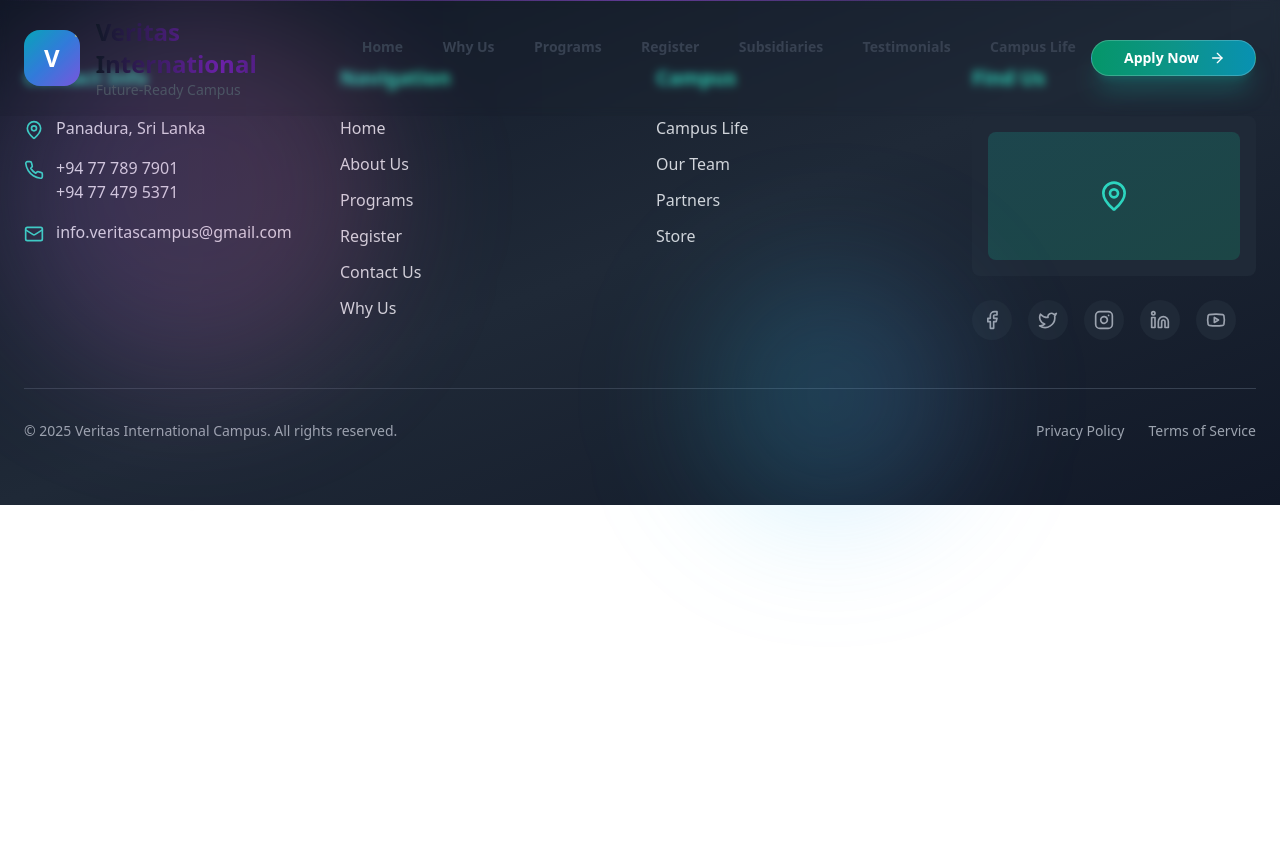
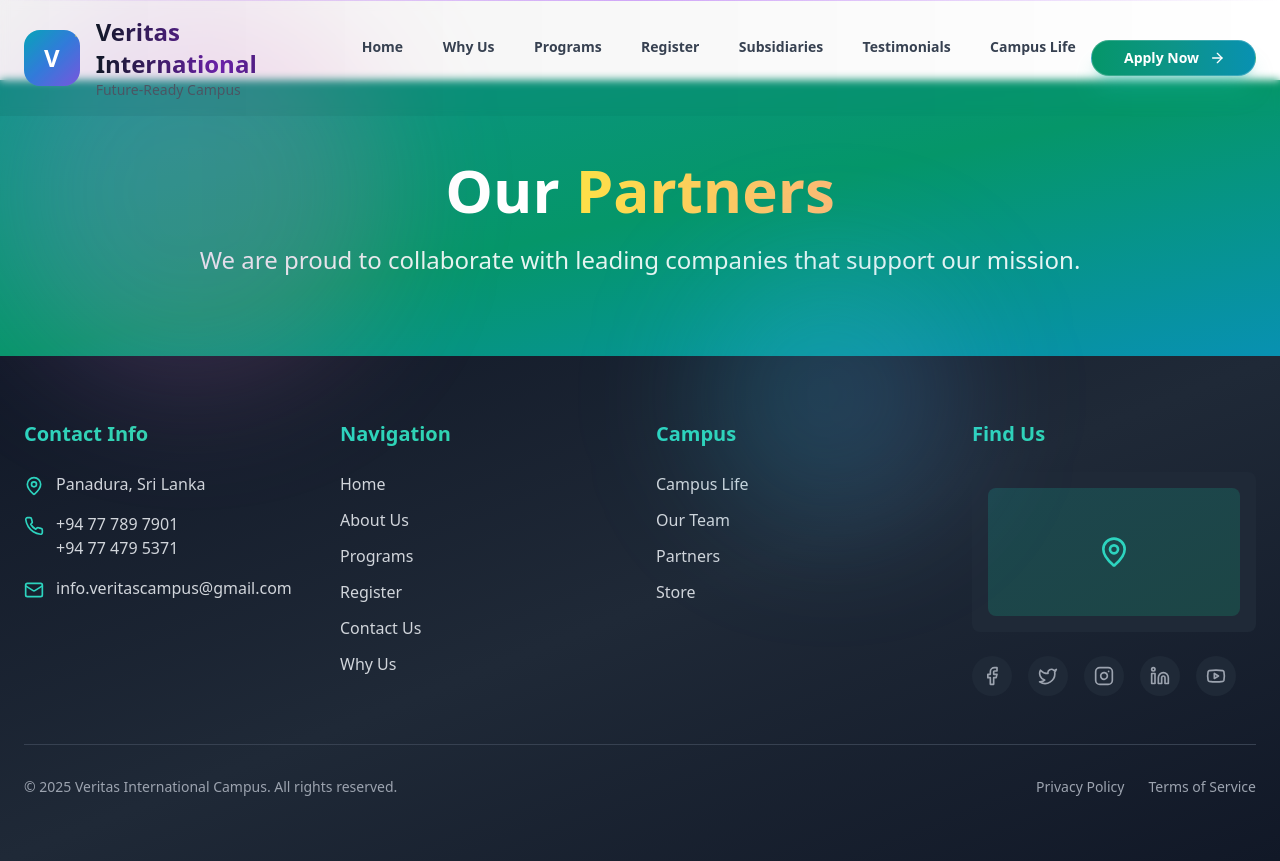
Before and after one commit to Wolferlk/Veritas-International-Uni, a React (Vite) app in the folder Frontend/: page /partners in a window 1280 px wide. Before the commit the page ends 800 px from the top, so only its background shows below. Built offline with nearby package versions, Linux system fonts and the light colour scheme.

Commit message:
Add partners header

```diff
--- a/Frontend/package.json
+++ b/Frontend/package.json
@@ -18,6 +18,7 @@
     "lucide-react": "^0.453.0",
     "react": "^18.2.0",
     "react-dom": "^18.2.0",
+    "react-icons": "^5.5.0",
     "react-router-dom": "^6.8.1",
     "tailwind-merge": "2.5.4"
   },
--- a/Frontend/src/App.tsx
+++ b/Frontend/src/App.tsx
@@ -8,7 +8,8 @@ import { Register } from "./pages/Register/Register";
 import { Subsidiaries } from "./pages/Subsidiaries/Subsidiaries";
 import { StudentTestimonials } from "./pages/StudentTestimonials/StudentTestimonials";
 import { CourseDetails } from "./pages/CourseDetails/CourseDetails";
-import  CampusLife  from "./pages/CampusLife/CampusLife";
+import CampusLife from "./pages/CampusLife/CampusLife";
+import Partners from "./pages/Partners/Partners";
 
 export const App = (): JSX.Element => {
   return (
@@ -22,6 +23,7 @@ export const App = (): JSX.Element => {
         <Route path="/testimonials" element={<StudentTestimonials />} />
         <Route path="/course/:id" element={<CourseDetails />} />
         <Route path="/campus-life" element={<CampusLife />} />
+        <Route path="/partners" element={<Partners />} />
       </Routes>
     </Layout>
   );
--- /dev/null
+++ b/Frontend/src/pages/Partners/Partners.tsx
@@ -0,0 +1,34 @@
+import React from 'react'
+import { motion, AnimatePresence } from "framer-motion";
+
+
+const Partners = () => {
+    return (
+        <div className="pt-20">
+            {/* Hero Section */}
+            <section className="py-20 bg-gradient-to-br from-teal-600 via-emerald-600 to-cyan-600 text-white">
+                <div className="container mx-auto px-6">
+                    <motion.div
+                        className="text-center max-w-4xl mx-auto"
+                        initial={{ opacity: 0, y: 30 }}
+                        animate={{ opacity: 1, y: 0 }}
+                        transition={{ duration: 0.8 }}
+                    >
+                        <h1 className="text-5xl md:text-6xl font-bold mb-6">
+                            Our
+                            <span className="ml-4 bg-gradient-to-r from-yellow-300 to-orange-300 bg-clip-text text-transparent">
+                                Partners
+                            </span>
+                        </h1>
+                        <p className="text-xl md:text-2xl text-white/90 leading-relaxed">
+                            We are proud to collaborate with leading companies that support our mission.
+                        </p>
+                    </motion.div>
+                </div>
+            </section>
+
+        </div>
+    )
+}
+
+export default Partners
```
Also changed, not shown: Frontend/src/assests/images/gamage.png (added).
